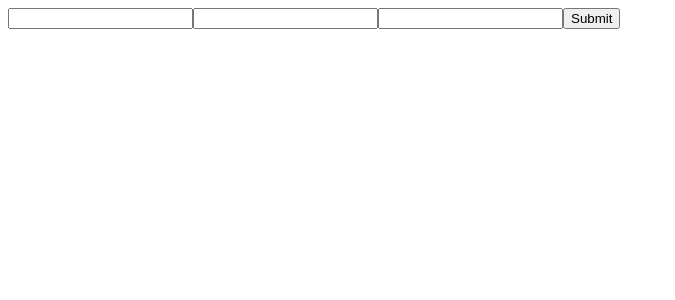
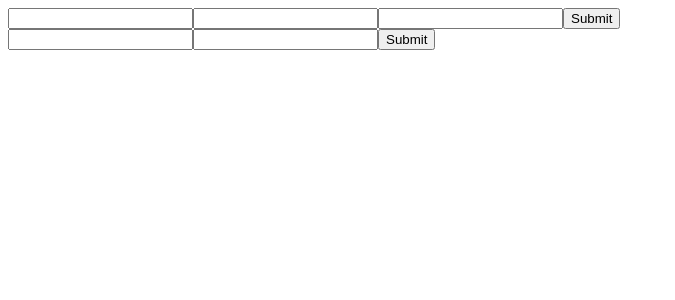
Before and after one commit to ivanvb/elibrary, a React (Create React App) app in the folder client/: page / in a window 1280 px wide. Shown: the top 300 px of the page, without its empty margins (0-675 px from the left). Built offline with nearby package versions, Linux system fonts and the light colour scheme.

Commit message:
Created login screen

```diff
--- a/client/src/App.js
+++ b/client/src/App.js
@@ -1,10 +1,12 @@
 import React from 'react';
 import UserRegister from './UserRegister/UserRegister.screen';
+import UserLogin from './UserLogin/UserLogin.screen';
 
 function App() {
   return (
     <div className="App">
       <UserRegister/>
+      <UserLogin/>
     </div>
   );
 }
--- /dev/null
+++ b/client/src/UserLogin/UserLogin.screen.js
@@ -0,0 +1,51 @@
+import React, { Component } from 'react';
+
+export class UserLogin extends Component {
+    constructor(props){
+        super(props);
+
+        this.state = {
+            email: "",
+            password: ""
+        }
+
+        this.handleChange =  this.handleChange.bind(this);
+        this.submit =  this.submit.bind(this);
+    }
+
+    handleChange(e){
+        this.setState({
+            [e.target.name]: e.target.value
+        });
+    }
+
+    async submit(e){
+        e.preventDefault();
+        let req = await fetch('/user/login',{
+            method: "POST",
+            headers: {
+                accept: "application/json",
+                "Content-Type": "application/json"
+            },
+            body: JSON.stringify({
+                email: this.state.email,
+                password: this.state.password
+            })
+        });
+
+        let res = await req.json();
+        console.log(res);
+    }
+
+    render() {
+        return (
+            <form onSubmit={this.submit}>
+                <input onChange={this.handleChange} name="email" value={this.state.email} />
+                <input onChange={this.handleChange} name="password" value={this.state.password}/>
+                <button type="submit">Submit</button>
+            </form>
+        );
+    }
+}
+
+export default UserLogin;
```
